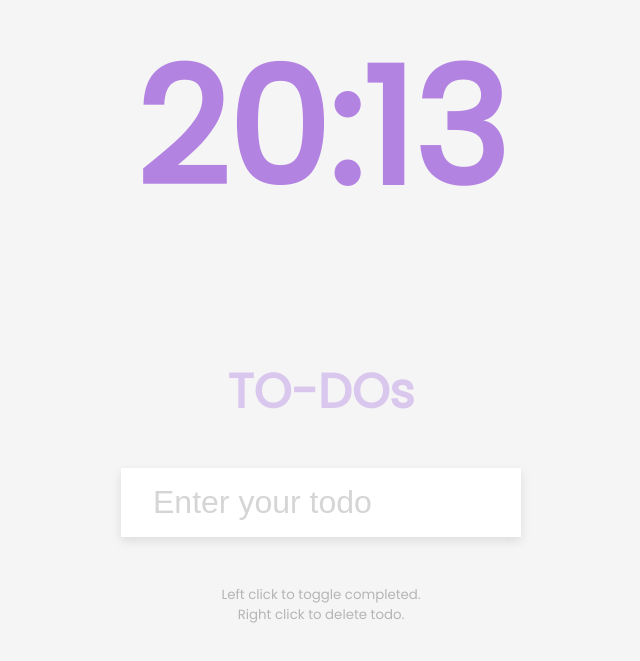
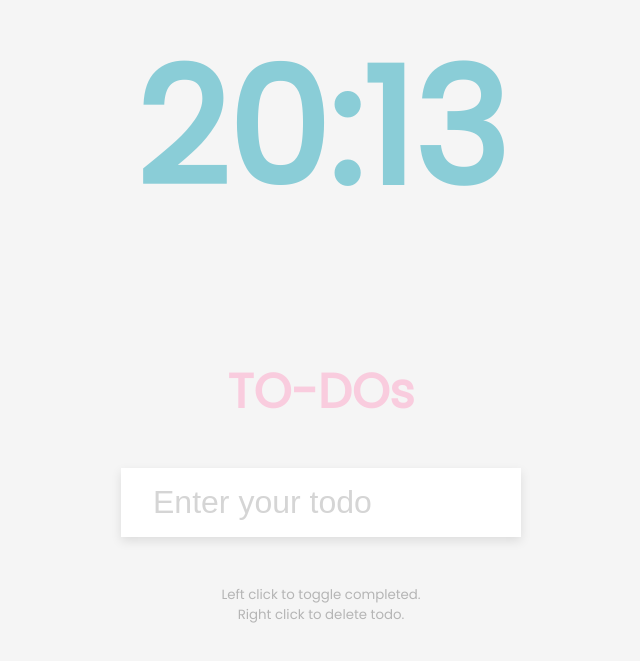
Before and after one commit to KrystynaLysenko/start_page, a plain HTML site: page index.html in a window 1280 px wide. Shown: the part 137-798 px from the top of the page, without its empty margins (319-959 px from the left). Drawn offline with Linux system fonts and the light colour scheme.

Commit message:
Update style.css
Changed color of headers

```diff
--- a/style.css
+++ b/style.css
@@ -19,13 +19,13 @@ body {
 }
 
 h1 {
-    color: rgb(179, 131, 226);
+    color: rgb(138, 205, 215);
     font-size: 10rem;
     text-align: center;
 
 }
 h2 {
-    color: rgb(179, 131, 226);
+    color: rgb(255, 144, 188);
     font-size: 3rem;
     text-align: center;
     opacity: 0.4;
```
